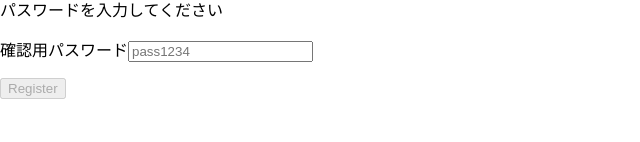
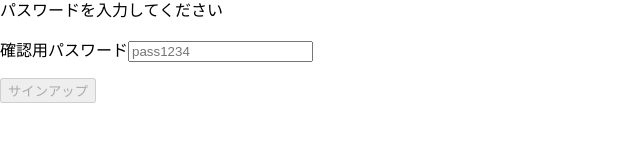
Before and after one commit to kosei07/menhera_test, a React (Vite) app: page /auth/sign_up in a window 1280 px wide. Shown: the part 174-316 px from the top of the page, without its empty margins (0-640 px from the left). Built offline with nearby package versions, Linux system fonts and the light colour scheme; no server answers.

Commit message:
update: commonalize botton

```diff
--- /dev/null
+++ b/src/components/button/index.tsx
@@ -0,0 +1,16 @@
+import { type FC } from 'react';
+
+interface Props {
+  label: string;
+  disabled?: boolean;
+}
+
+const index: FC<Props> = (props) => {
+  return (
+    <button type='submit' className='btn' disabled={props.disabled}>
+      {props.label}
+    </button>
+  );
+};
+
+export default index;
--- a/src/features/auth/sign_in/index.tsx
+++ b/src/features/auth/sign_in/index.tsx
@@ -14,6 +14,7 @@ import {
 import { useValidation } from '../../../hooks/use_validation';
 import { ToastContext } from '../../../contexts/toast';
 import Input from '../../../components/input/index';
+import Button from '../../../components/button/index';
 
 const index: FC = () => {
   const toast = useContext(ToastContext);
@@ -84,9 +85,7 @@ const index: FC = () => {
         />
       </div>
       <div className='footer'>
-        <button type='submit' className='btn' disabled={!checkValidParams()}>
-          Register
-        </button>
+        <Button label='サインイン' disabled={!checkValidParams()} />
       </div>
     </form>
   );
--- a/src/features/auth/sign_up/index.tsx
+++ b/src/features/auth/sign_up/index.tsx
@@ -10,6 +10,7 @@ import { auth, db, doc, setDoc } from '../../../utils/firebase';
 import { useValidation } from '../../../hooks/use_validation';
 import { ToastContext } from '../../../contexts/toast';
 import Input from '../../../components/input/index';
+import Button from '../../../components/button/index';
 
 const index: FC = () => {
   const toast = useContext(ToastContext);
@@ -108,9 +109,7 @@ const index: FC = () => {
           />
         </div>
         <div className='footer'>
-          <button type='submit' className='btn' disabled={!checkValidParams()}>
-            Register
-          </button>
+          <Button label='サインアップ' disabled={!checkValidParams()} />
         </div>
       </form>
     </div>
--- a/src/features/book/create/index.tsx
+++ b/src/features/book/create/index.tsx
@@ -18,6 +18,7 @@ import { UserContext } from '../../../contexts/user';
 import createRandomChar from '../../../utils/random_char';
 import { ToastContext } from '../../../contexts/toast';
 import Input from '../../../components/input/index';
+import Button from '../../../components/button/index';
 
 const index: FC = () => {
   const toast = useContext(ToastContext);
@@ -143,9 +144,7 @@ const index: FC = () => {
         />
       </div>
       <div className='footer'>
-        <button type='submit' className='btn' disabled={!checkValidParams()}>
-          作成
-        </button>
+        <Button label='作成' disabled={!checkValidParams()} />
       </div>
     </form>
   );
--- a/src/features/book/update/index.tsx
+++ b/src/features/book/update/index.tsx
@@ -24,6 +24,7 @@ import { ToastContext } from '../../../contexts/toast';
 import { useLocation, useNavigate } from 'react-router-dom';
 import { type BOOK_AND_ID_TYPE } from '../../../type';
 import Input from '../../../components/input/index';
+import Button from '../../../components/button/index';
 
 const index: FC = () => {
   const toast = useContext(ToastContext);
@@ -238,9 +239,7 @@ const index: FC = () => {
           />
         </div>
         <div className='footer'>
-          <button type='submit' className='btn' disabled={!checkValidParams()}>
-            作成
-          </button>
+          <Button label='更新' disabled={!checkValidParams()} />
         </div>
       </form>
       <div>
--- a/src/features/profile/create/index.tsx
+++ b/src/features/profile/create/index.tsx
@@ -20,6 +20,7 @@ import { UserContext } from '../../../contexts/user';
 import createRandomChar from '../../../utils/random_char';
 import { ToastContext } from '../../../contexts/toast';
 import Input from '../../../components/input/index';
+import Button from '../../../components/button/index';
 
 const index: FC = () => {
   const toast = useContext(ToastContext);
@@ -120,9 +121,7 @@ const index: FC = () => {
         <GenderButton gender={gender} setGender={setGender} />
       </div>
       <div className='footer'>
-        <button type='submit' className='btn' disabled={!checkValidParams()}>
-          Register
-        </button>
+        <Button label='作成' disabled={!checkValidParams()} />
       </div>
     </form>
   );
--- a/src/features/profile/update/index.tsx
+++ b/src/features/profile/update/index.tsx
@@ -24,6 +24,7 @@ import createRandomChar from '../../../utils/random_char';
 import { ToastContext } from '../../../contexts/toast';
 import { type USER_TYPE } from '../../../type';
 import Input from '../../../components/input/index';
+import Button from '../../../components/button/index';
 
 const index: FC = () => {
   const toast = useContext(ToastContext);
@@ -147,9 +148,7 @@ const index: FC = () => {
         <GenderButton gender={gender} setGender={setGender} />
       </div>
       <div className='footer'>
-        <button type='submit' className='btn' disabled={!checkValidParams()}>
-          Register
-        </button>
+        <Button label='更新' disabled={!checkValidParams()} />
       </div>
     </form>
   );
```
